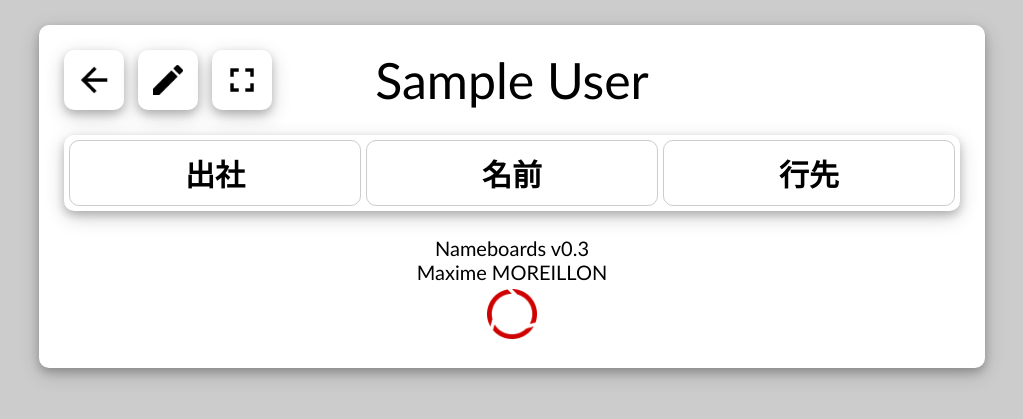
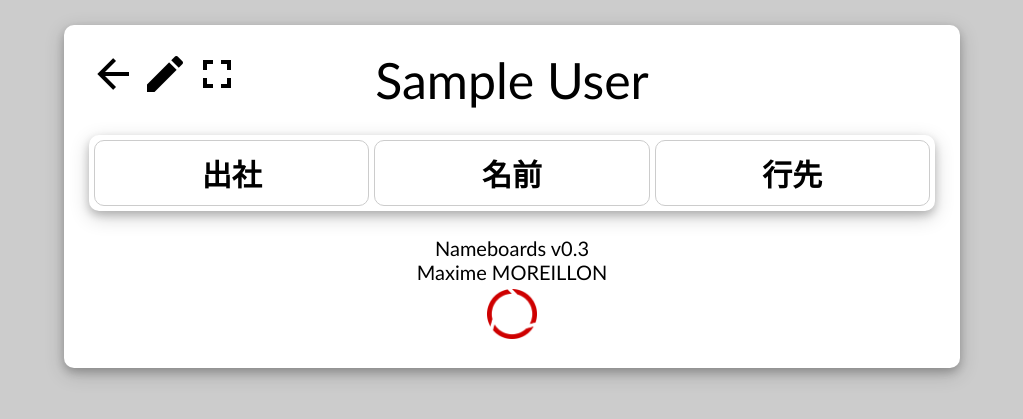
Before and after one commit to maximemoreillon/nameboards, a Flask app: page / in a window 1280 px wide. Shown: the top 419 px of the page, without its empty margins (128-1151 px from the left). Run offline with Flask 2, Linux system fonts and the light colour scheme; the visitor is signed in with stand-in values (Sample User, id 1); data that the repository does not hold is empty; some libraries are stand-ins or nearby versions.

Commit message:
Fixed IE bugs

```diff
--- a/main.py
+++ b/main.py
@@ -109,7 +109,7 @@
         return redirect(url_for('select_group'))
 
 
-@app.route('/add_member', methods=['POST'])
+@app.route('/add_member', methods=['GET'])
 def add_member():
     if 'group_name' in session:
         group_name = session['group_name']
--- a/static/css/buttons.css
+++ b/static/css/buttons.css
@@ -1,21 +1,13 @@
-/* Icon style buttons */
-
-input[type="image"]{
-
-  width: 40px;
-  height: 40px;
-
-  padding: 10px;
-
-  background-color: white;
-  border-radius: var(--border_radius);
-  box-shadow: 0 4px 8px 0 rgba(0,0,0,0.2),0 6px 20px 0 rgba(0,0,0,0.19);
+/* Buttons (actually links) with icons in them */
+.icon_button{
+  /* this is a a */
 }
 
-input[type="image"]:hover{
-  background-color: #cccccc;
+.icon_button img{
+  border: none;
 }
 
+/* Those are the buttons with text in them */
 /* Button style buttons */
 button, input[type="button"], input[type="submit"] {
 
@@ -33,14 +25,10 @@
   font-size: 20px;
 
   transition: background-color 100ms linear, color 50ms linear;
-
-  margin-top: 10px;
 }
 
 button:hover, input[type="button"]:hover, input[type="submit"]:hover {
-
   background-color: #cccccc;
-
 }
 
 button:active, input[type="button"]:active, input[type="submit"]:active {
@@ -49,7 +37,6 @@
 }
 
 /* Select */
-
 select {
   width: 60%;
   height: 50px;
--- a/static/css/styles.css
+++ b/static/css/styles.css
@@ -1,5 +1,9 @@
 :root {
     --border_radius: 10px;
+}
+
+* {
+  box-sizing: border-box;
 }
 
 body{
@@ -7,14 +11,15 @@
   background-color: #cccccc;
 
   font-family: Calibri;
+
+  /* IE bug */
+  text-align: center;
 }
 
 .wrapper {
 
   /* Positioning and sizing */
   width: 70%;
-  margin-left: auto;
-  margin-right: auto;
   margin: 25px auto;
 
   /* Content positioning and sizing */
@@ -58,23 +63,6 @@
 }
 
 
-.top_left_controls_cluster input[type="image"] {
-  /* set distance between buttons */
-  margin-right: 10px;
-}
-
-.top_right_controls_cluster input[type="image"] {
-  /* set distance between buttons */
-  margin-left: 10px;
-}
-
-.bottom_controls_cluster input[type="button"]{
-  margin-right: 10px;
-  margin-left: 10px;
-}
-
-
-
 .board_button{
   /* Hiding items visible only in board mode */
   display: none;
@@ -99,7 +87,6 @@
 /* Related to main */
 
 .main {
-
   /* Positioning and sizing */
   width: 100%;
   margin-left:auto;
@@ -131,11 +118,10 @@
   width: 33%;
 }
 
+
 th, td {
+  padding: 10px;
 
-  padding: 10px;
-  height: 10px;
-  overflow: hidden;
 
   /* Misc visuals */
   color: black;
--- a/static/js/edit_members.js
+++ b/static/js/edit_members.js
@@ -26,11 +26,6 @@
   delete_member_form.submit();
 }
 
-function submit_add_member_form(){
-  var add_member_form = document.getElementById("add_member_form");
-  add_member_form.submit();
-}
-
 
 function close_member_edit_modal() {
   var modal = document.getElementById("member_edit_modal");
--- a/templates/partials/head.html
+++ b/templates/partials/head.html
@@ -5,6 +5,8 @@
 <link rel="icon" href="{{ url_for('static', filename='images/logo.png') }}">
 
 <!-- CSS -->
+<link rel="stylesheet" href="https://use.fontawesome.com/releases/v5.4.1/css/all.css" integrity="sha384-5sAR7xN1Nv6T6+dT2mhtzEpVJvfS3NScPQTrOxhwjIuvcA67KV2R5Jz6kr4abQsz" crossorigin="anonymous">
+
 <link rel="stylesheet" href="{{ url_for('static', filename='css/styles.css') }}">
 <link rel="stylesheet" href="{{ url_for('static', filename='css/buttons.css') }}">
 <link rel="stylesheet" href="{{ url_for('static', filename='css/footer.css') }}">
--- a/templates/show_members.html
+++ b/templates/show_members.html
@@ -17,14 +17,22 @@
       <div class="title_wrapper"> {{group_name}} </div>
 
       <div class="top_left_controls_cluster">
-        <input type="image" class="desktop_button" src="{{ url_for('static', filename='images/icons/arrow-left.png') }}"  onclick="window.location.href='select_group'">
-        <input type="image" class="desktop_button" src="{{ url_for('static', filename='images/icons/pencil.png') }}"  onclick="window.location.href='edit_members'">
-        <input type="image" class="board_button" src="{{ url_for('static', filename='images/icons/fullscreen-exit.png') }}"  onclick="window.location.href='?'">
-        <input type="image" class="desktop_button" src="{{ url_for('static', filename='images/icons/fullscreen.png') }}"  onclick="window.location.href='?board'">
+        <a class="icon_button desktop_button" href="select_group">
+          <img src="{{ url_for('static', filename='images/icons/arrow-left.png') }}">
+        </a>
+        <a class="icon_button desktop_button" href="edit_members">
+          <img src="{{ url_for('static', filename='images/icons/pencil.png') }}">
+        </a>
+        <a class="icon_button desktop_button" href="?board">
+          <img src="{{ url_for('static', filename='images/icons/fullscreen.png') }}">
+        </a>
+        <a class="icon_button board_button" href="?">
+          <img src="{{ url_for('static', filename='images/icons/fullscreen-exit.png') }}">
+        </a>
       </div>
 
       <div class="top_right_controls_cluster">
-
+        <!-- Nothing -->
       </div>
     </div>
 
```
Also changed, not shown: templates/edit_members.html (+6 -6 lines).
